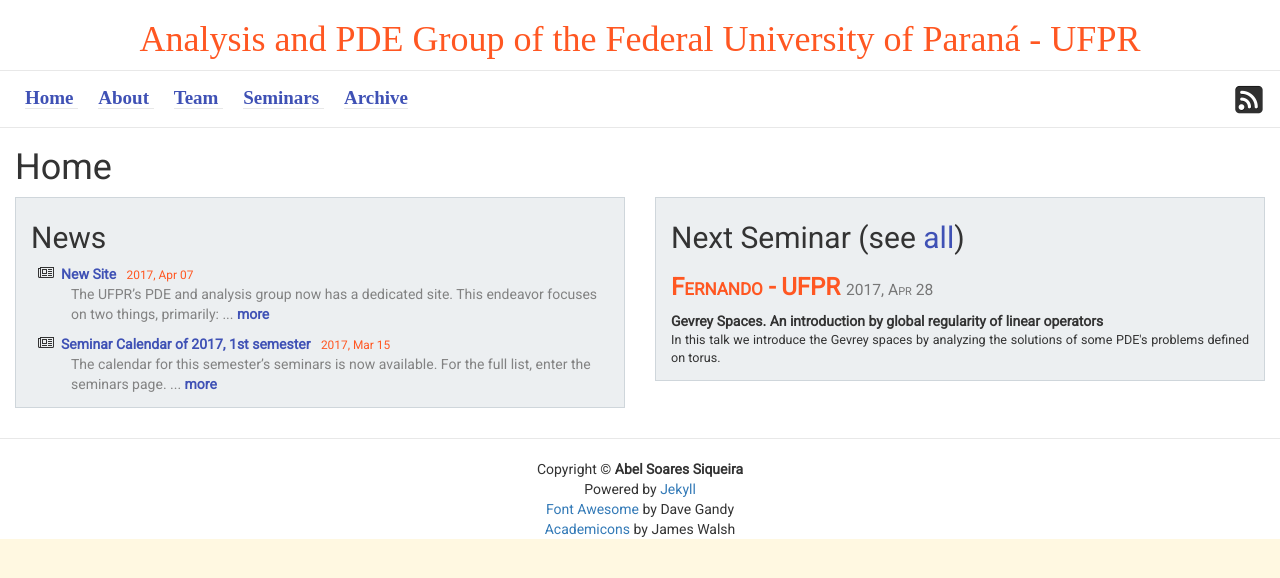
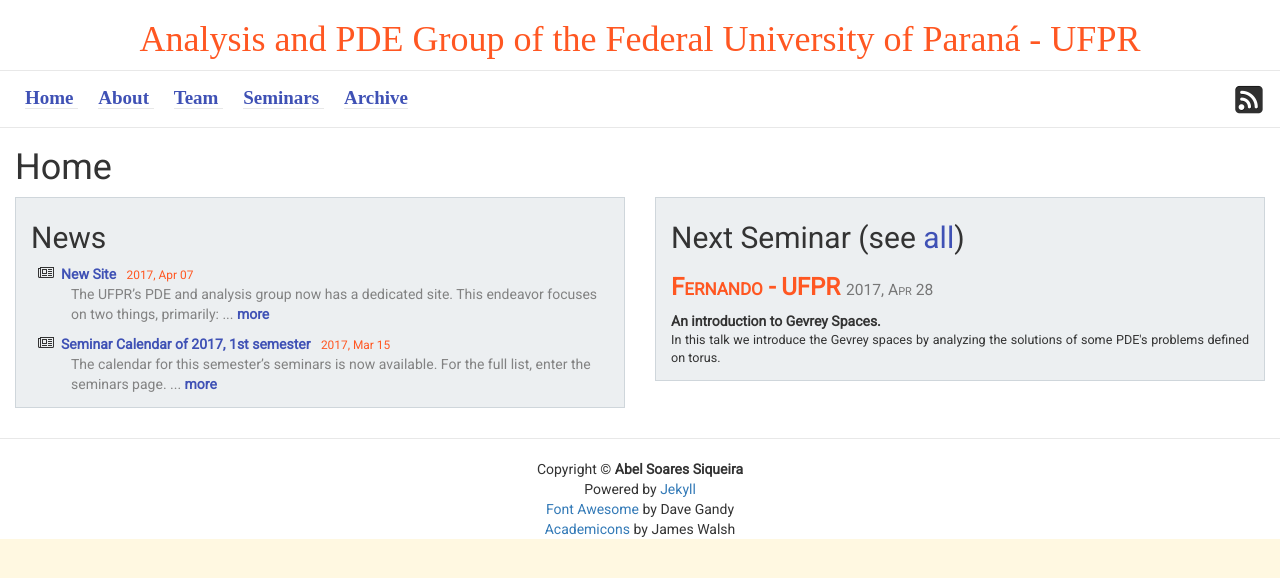
Before and after one commit to ufpr-pde/ufpr-opt.github.io, a Jekyll site: the page built from a_home.md, in a window 1280 px wide. Shown: the top 578 px of the page. Built offline with Jekyll 4.4.1, drawn with Linux system fonts in a browser that asks for light colours; some web fonts are replaced.

Commit message:
Update seminars.yml

```diff
--- a/_data/seminars.yml
+++ b/_data/seminars.yml
@@ -2,7 +2,7 @@
   date: 2017-04-28
   semester: 2017s1
   affiliation:
-  title: Gevrey Spaces. An introduction by global regularity  of linear operators
+  title: An introduction to Gevrey Spaces.
   abstract: >
     In this talk we introduce the Gevrey spaces by analyzing the solutions of some PDE's problems defined on torus.
 
```
